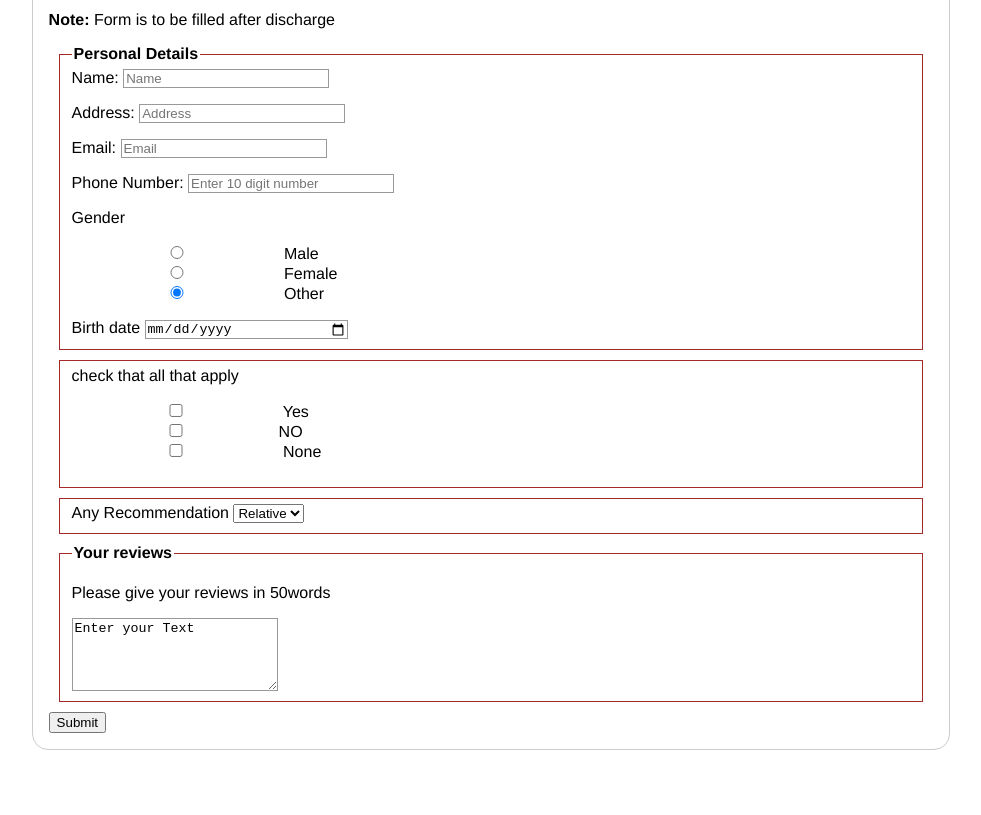
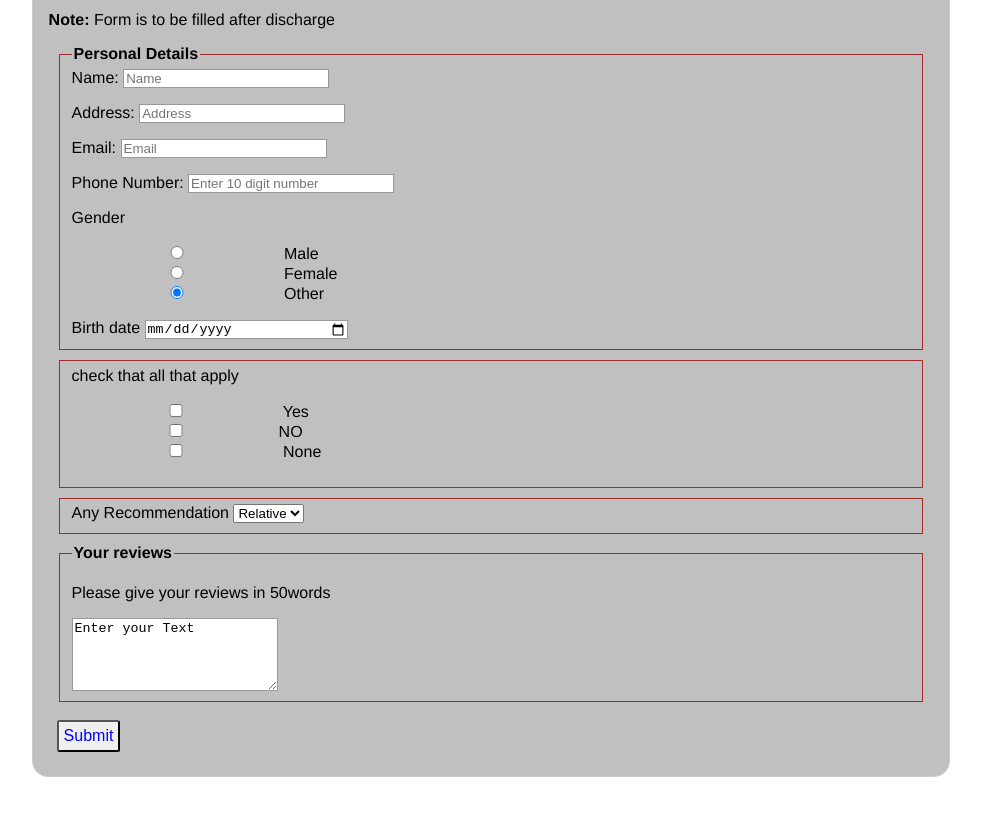
Before and after one commit to prernapriyali/prernagelanyprogram, a plain HTML site: page index.html in a window 1280 px wide. Shown: the part 163-978 px from the top of the page, without its empty margins (149-1130 px from the left). Before the commit the page ends 951 px from the top, so only its background shows below. Drawn offline with Linux system fonts and the light colour scheme.

Commit message:
Finalizing the styling

```diff
--- a/css/style.css
+++ b/css/style.css
@@ -22,7 +22,7 @@ form{
     border-radius:  1em;
 }
 
-#survery-form{
+#survey-form{
     background-color: silver;
 }
 fieldset{
@@ -35,7 +35,7 @@ legend{
 number{
     width: 150px;
 }
-div+div{
+div + div{
     margin-top:1em ;
 }
 input,textarea{
@@ -51,3 +51,18 @@ textarea{
     height:5em;
     resize: vertical;
 }
+
+#submit{
+    margin: .5em;
+    font-size: 1em;
+    text-transform: capitalize;
+    background-color:  30 red;
+    color:blue;
+    padding: 5px;
+    border-radius: 2.5px;
+}
+
+ #submitbutton{
+     display:flex;
+     justify-content: center;
+ }
```
Also changed, not shown: 1 other file.
